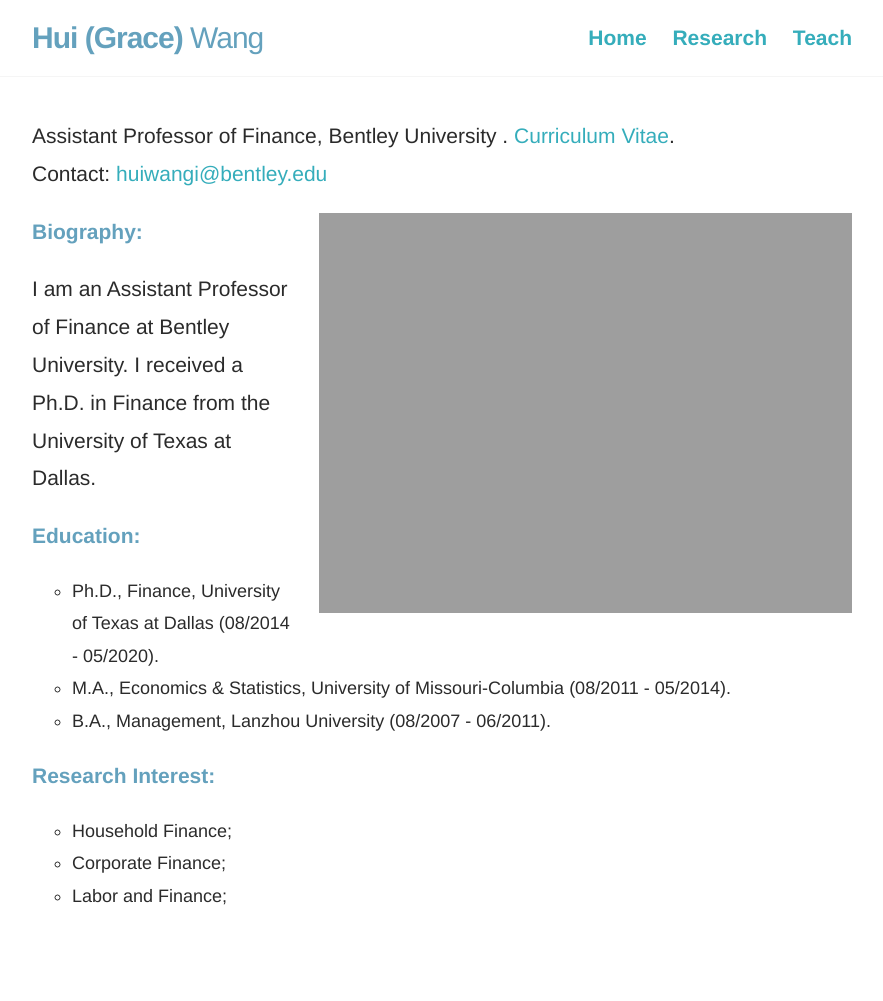
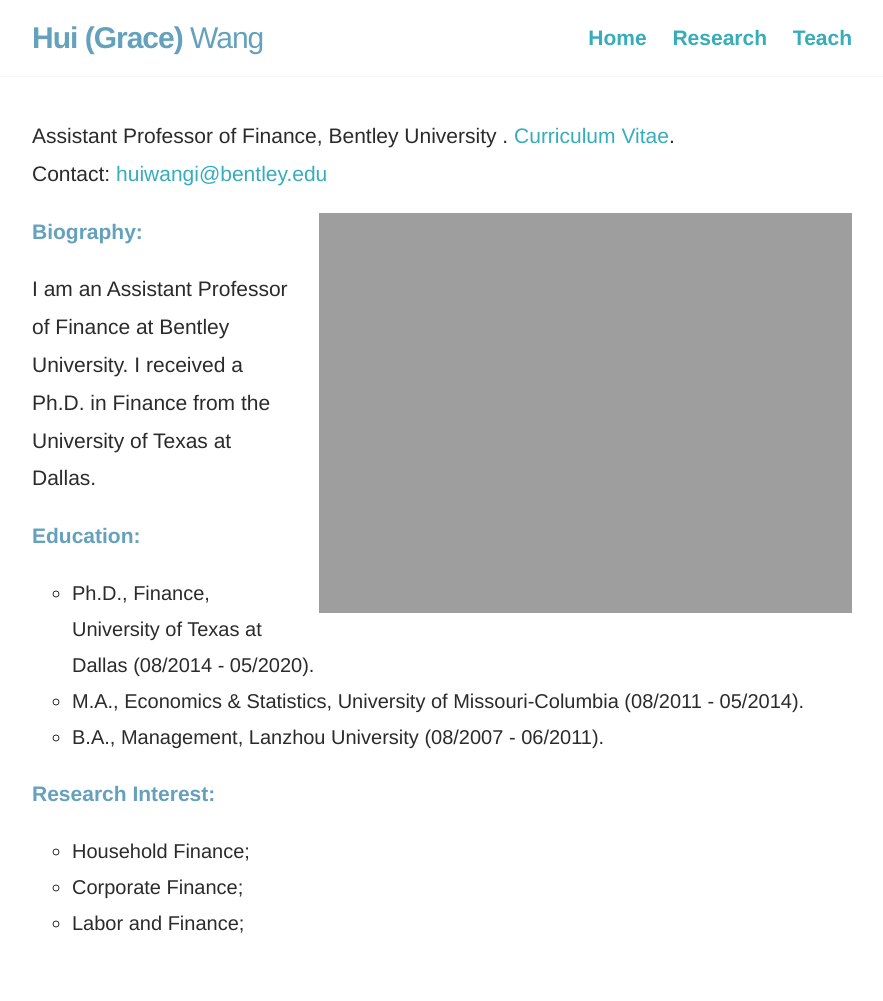
Before and after one commit to huigracewang/homepage, a Jekyll site: the page built from index.md, in a window 1280 px wide. Shown: the whole page, without its empty margins (198-1081 px from the left). Built offline with Jekyll 4.4.1, drawn with Linux system fonts in a browser that asks for light colours; before the commit the page ends 972 px from its top, so only the background shows below that.

Commit message:
Update index.md

```diff
--- a/index.md
+++ b/index.md
@@ -10,14 +10,14 @@ I am an Assistant Professor of Finance at Bentley University. I received a Ph.D.
 
 <strong style="color:#64a1bd">Education:</strong>
 <ul>
-<li style="list-style-type:circle;font-size:18px">Ph.D., Finance, University of Texas at Dallas (08/2014 - 05/2020).</li>
-<li style="list-style-type:circle;font-size:18px">M.A., Economics & Statistics, University of Missouri-Columbia (08/2011 - 05/2014).</li>
-<li style="list-style-type:circle;font-size:18px">B.A., Management, Lanzhou University (08/2007 - 06/2011).</li>
+<li style="list-style-type:circle;font-size:20px">Ph.D., Finance, University of Texas at Dallas (08/2014 - 05/2020).</li>
+<li style="list-style-type:circle;font-size:20px">M.A., Economics & Statistics, University of Missouri-Columbia (08/2011 - 05/2014).</li>
+<li style="list-style-type:circle;font-size:20px">B.A., Management, Lanzhou University (08/2007 - 06/2011).</li>
 </ul>
 
 <strong style="color:#64a1bd">Research Interest:</strong>
 <ul>
-<li style="list-style-type:circle;font-size:18px">Household Finance;</li>
-<li style="list-style-type:circle;font-size:18px">Corporate Finance;</li>
-<li style="list-style-type:circle;font-size:18px">Labor and Finance;</li>
+<li style="list-style-type:circle;font-size:20px">Household Finance;</li>
+<li style="list-style-type:circle;font-size:20px">Corporate Finance;</li>
+<li style="list-style-type:circle;font-size:20px">Labor and Finance;</li>
 </ul>
```
